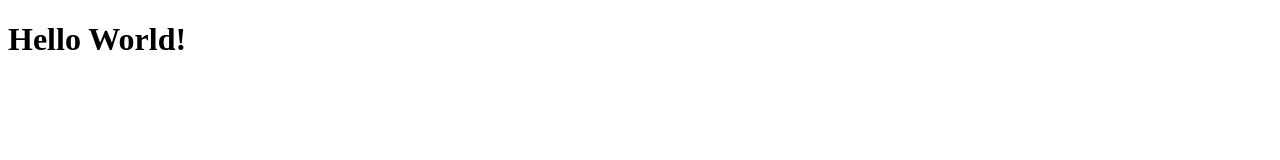
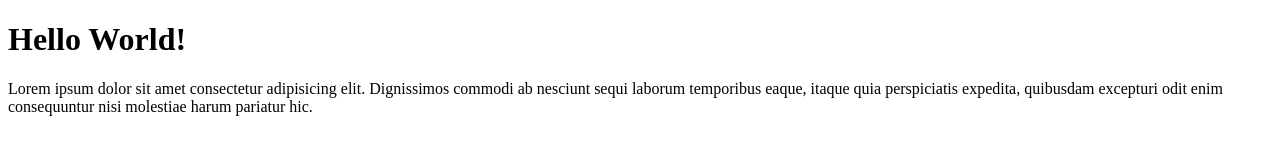
Before and after one commit to immanuelirvin/irvin-git-test, a plain HTML site: page index.html in a window 1280 px wide. Drawn offline with Linux system fonts and the light colour scheme.

Commit message:
menambahkan paragraf

```diff
--- a/index.html
+++ b/index.html
@@ -8,5 +8,6 @@
 </head>
 <body>
     <h1>Hello World!</h1>
+    <p>Lorem ipsum dolor sit amet consectetur adipisicing elit. Dignissimos commodi ab nesciunt sequi laborum temporibus eaque, itaque quia perspiciatis expedita, quibusdam excepturi odit enim consequuntur nisi molestiae harum pariatur hic.</p>
 </body>
 </html>
```
